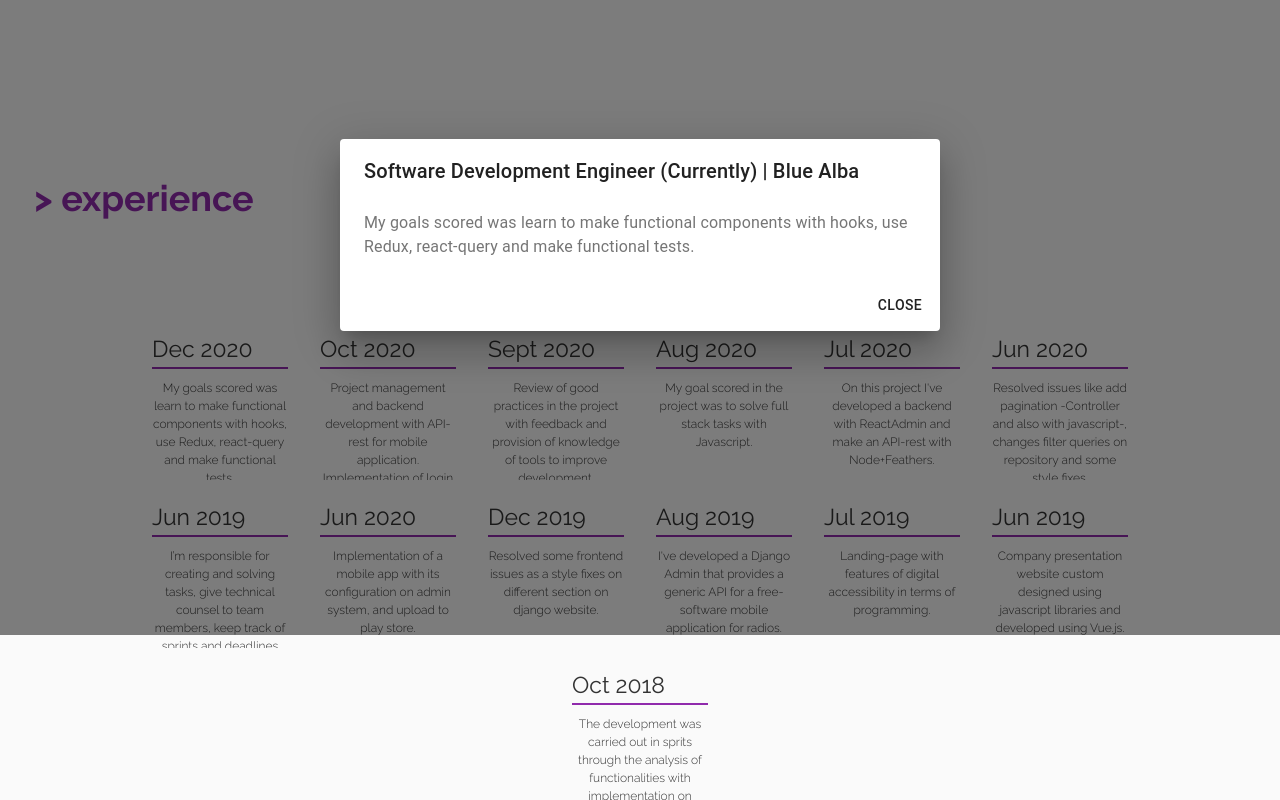
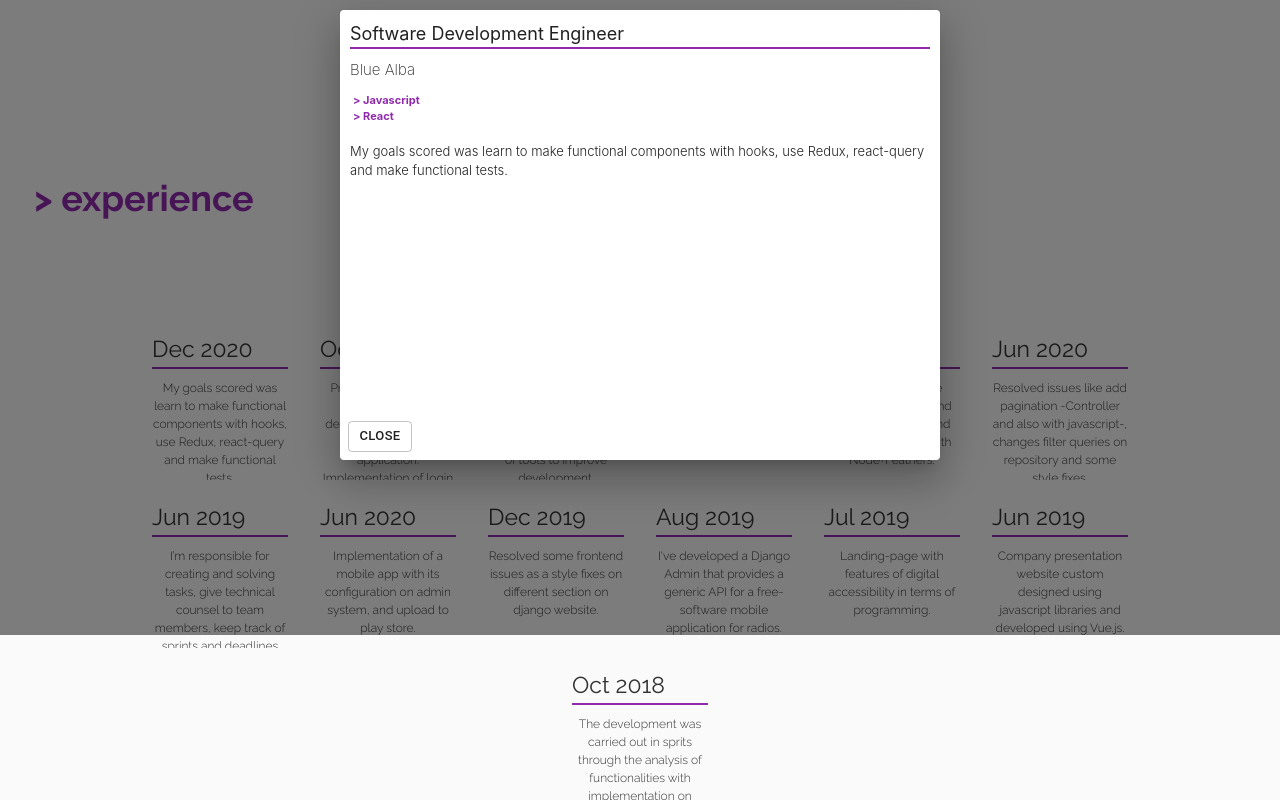
Before and after one commit to NataliaSuarez/NataliaSuarez.github.io, a React (Create React App) app: page / in a window 1280 px wide. Both pictures are taken after a click on the button 220 px from the left and 1863 px from the top of the page. Shown: the part 1463-2263 px from the top of the page. Built offline with nearby package versions, Linux system fonts and the light colour scheme.

Commit message:
add experience data in experience dialog

```diff
--- a/src/components/sections/ExperienceDialog.js
+++ b/src/components/sections/ExperienceDialog.js
@@ -3,13 +3,9 @@ import { makeStyles } from "@material-ui/core";
 
 import Button from "@material-ui/core/Button";
 import Dialog from "@material-ui/core/Dialog";
-import DialogContent from "@material-ui/core/DialogContent";
-import DialogContentText from "@material-ui/core/DialogContentText";
-import DialogActions from "@material-ui/core/DialogActions";
-import DialogTitle from "@material-ui/core/DialogTitle";
 
 const ExperienceDialog = ({ open, onClose, selectedExperience }) => {
-  // const classes = useStyles();
+  const classes = useStyles();
 
   return (
     <Dialog
@@ -17,25 +13,75 @@ const ExperienceDialog = ({ open, onClose, selectedExperience }) => {
       onClose={onClose}
       aria-labelledby="alert-dialog-title-experience"
       aria-describedby="alert-dialog-description-experience"
-      // className={classes.dialogContent}
+      classes={{ paper: classes.dialogContainer }}
     >
-      <DialogTitle id="alert-dialog-title-experience">
-        {selectedExperience?.position} | {selectedExperience?.name}
-      </DialogTitle>
-      <DialogContent>
-        <DialogContentText id="alert-dialog-description-experience">
+      <div className={classes.dialogContentContainer}>
+        <div id="alert-dialog-title-experience" className={classes.dialogTitle}>
+          <div className={classes.roleTitle}>
+            {selectedExperience?.position}
+          </div>
+          <div className={classes.projectName}>{selectedExperience?.name}</div>
+          <div className={classes.techContainer}>
+            {selectedExperience?.tech.map((t, i) => (
+              <div className={classes.techName}>&gt; {t}</div>
+            ))}
+          </div>
+        </div>
+        <div
+          id="alert-dialog-description-experience"
+          className={classes.dialogContent}
+        >
           {selectedExperience?.data}
-        </DialogContentText>
-      </DialogContent>
-      <DialogActions>
-        <Button onClick={onClose}>close</Button>
-      </DialogActions>
+        </div>
+      </div>
+      <div className={classes.buttonsActionsContainer}>
+        <Button variant="outlined" size="small" onClick={onClose}>
+          close
+        </Button>
+      </div>
     </Dialog>
   );
 };
 
 export default ExperienceDialog;
 
-// const useStyles = makeStyles((theme) => ({
-//   dialogContent: {},
-// }));
+const useStyles = makeStyles((theme) => ({
+  dialogContainer: {
+    height: "450px",
+    display: "flex",
+    flexDirection: "column",
+    justifyContent: "space-between",
+  },
+  dialogContentContainer: {
+    padding: "10px",
+  },
+  dialogContent: {
+    fontSize: "13px",
+    fontWeight: "300",
+    padding: "7px 3px 5px 0",
+  },
+  roleTitle: {
+    borderBottom: "2px solid rgba(144,42,172,1)",
+    whiteSpace: "nowrap",
+    width: "100%",
+    textAlign: "start",
+    marginBottom: "10px",
+    fontSize: "18px",
+    fontWeight: "400",
+  },
+  techContainer: {
+    padding: "10px 3px",
+  },
+  techName: {
+    color: "rgba(144,42,172,1)",
+    fontSize: "11px",
+    fontWeight: "700",
+  },
+  projectName: {
+    fontSize: "15px",
+    fontWeight: "200",
+  },
+  buttonsActionsContainer: {
+    padding: "8px",
+  },
+}));
--- a/src/data/experience.js
+++ b/src/data/experience.js
@@ -2,7 +2,7 @@ const experience = [
   {
     id: "12",
     date: "Dec 2020",
-    position: "Software Development Engineer (Currently)",
+    position: "Software Development Engineer", // currently
     name: "Blue Alba",
     tech: ["Javascript", "React"],
     data:
```
